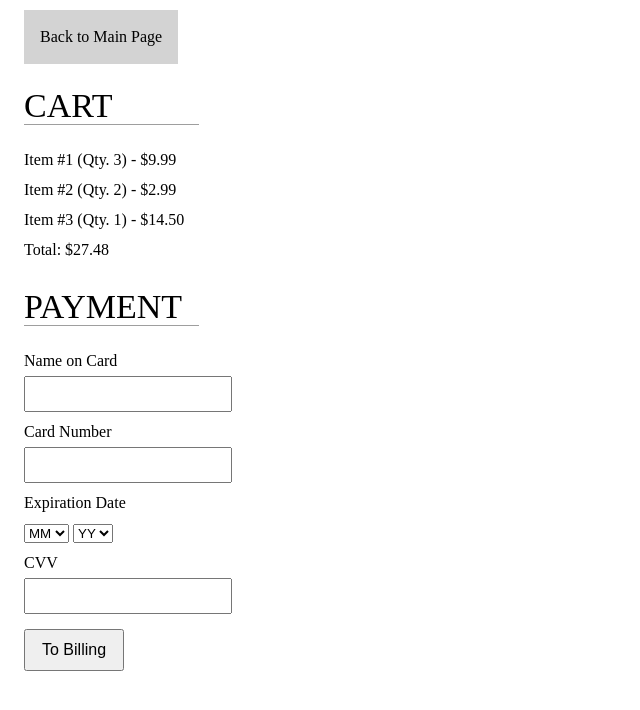
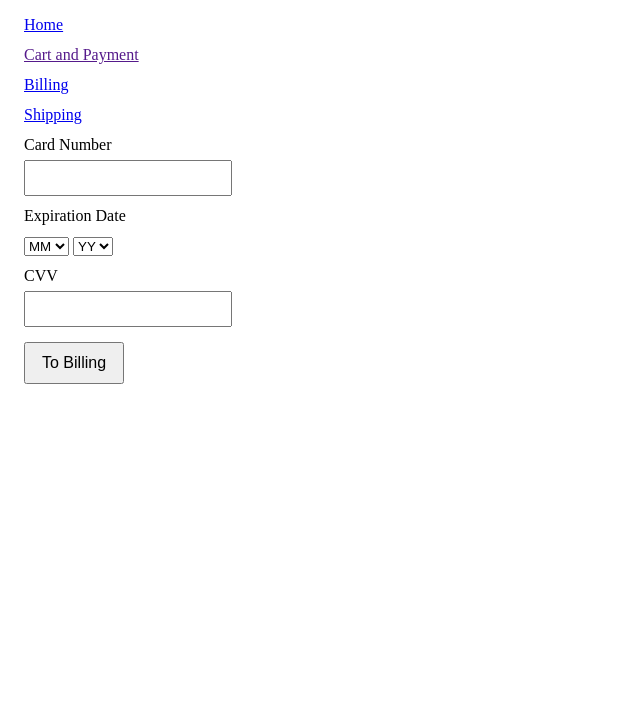
Before and after one commit to BradEstacio/itmd362-project1, a plain HTML site: page payment/index.html in a window 1280 px wide. Shown: the whole page, without its empty margins (0-640 px from the left). Drawn offline with Linux system fonts and the light colour scheme.

Commit message:
Add header and nav

```diff
--- a/payment/index.html
+++ b/payment/index.html
@@ -9,18 +9,16 @@
   <link rel="stylesheet" href="../assets/css/screen.css" />
 </head>
 <body>
-  <a href="../" class="button">Back to Main Page</a>
-  <h1 class="break">CART</h1>
-  <ul>
-    <li>Item #1 (Qty. 3) - $9.99</li>
-    <li>Item #2 (Qty. 2) - $2.99</li>
-    <li>Item #3 (Qty. 1) - $14.50</li>
-  </ul>
-  <p>Total: $27.48</p>
-  <form aria-labelledby="payment" action="../billing/">
-    <h1 id="payment" class="break">PAYMENT</h1>
-    <label for="name-card">Name on Card</label>
-    <input type="text" name="name-card" id="name-card" autocomplete="name" required="required">
+  <header id="header">
+    <nav>
+      <ul>
+        <li><a href="../">Home</a></li>
+        <li><a href="">Cart and Payment</a></li>
+        <li><a href="../billing/">Billing</a></li>
+        <li><a href="../shipping/">Shipping</a></li>
+      </ul>
+    </nav>
+  </header>
 
     <label for="card-number">Card Number</label>
     <input type="text" name="card-number" id="card-number" required="required">
```
